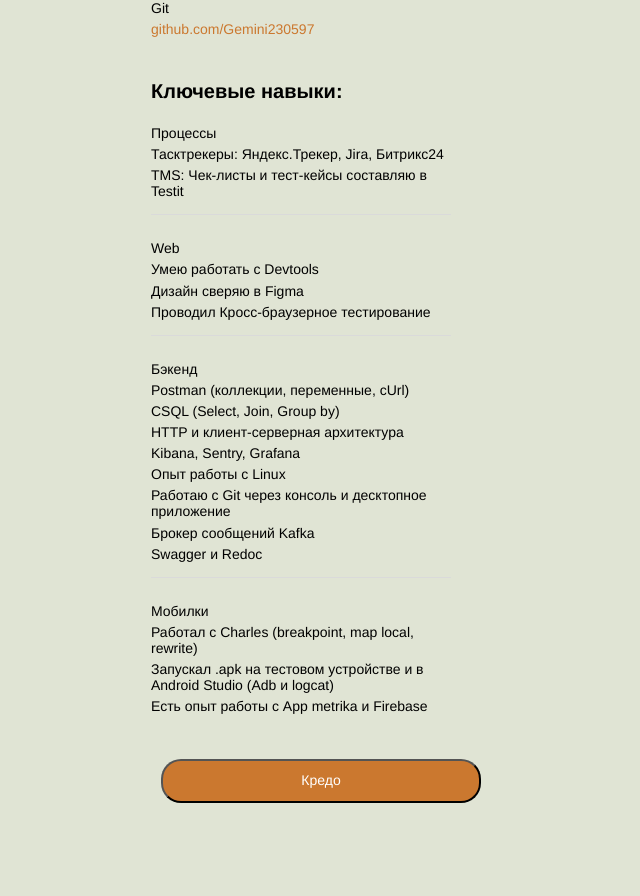
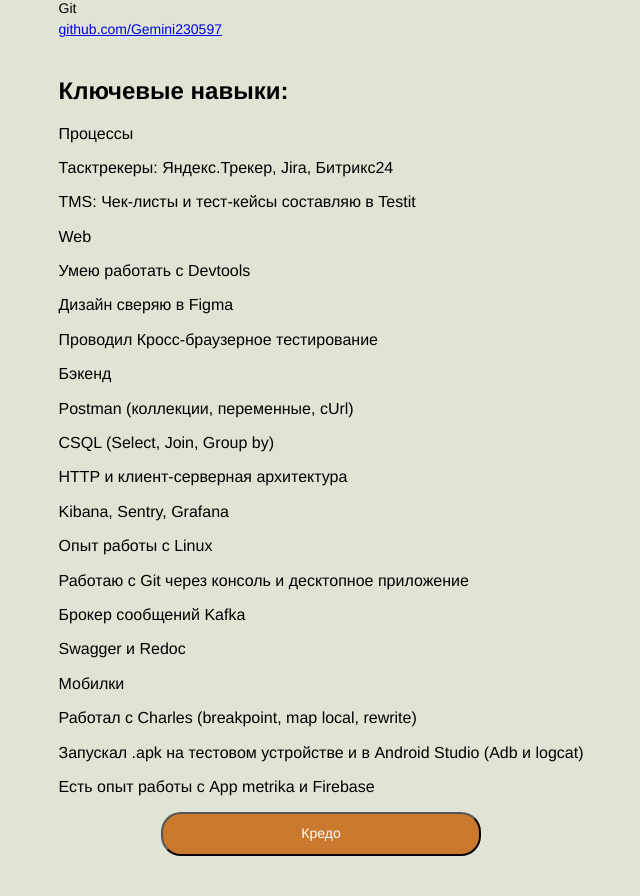
Before and after one commit to Gemini230597/Gemini230597.github.io, a plain HTML site: page index.html in a window 1280 px wide. Shown: the part 1023-1919 px from the top of the page, without its empty margins (319-959 px from the left). Before the commit the page ends 1866 px from the top, so only its background shows below. Drawn offline with Linux system fonts and the light colour scheme.

Commit message:
Update index.html

```diff
--- a/index.html
+++ b/index.html
@@ -6,8 +6,8 @@
     <meta name="viewport" content="width=device-width, initial-scale=1.0" />
     <link href="./normalize.css" rel="stylesheet" />
     <link href="./style.css" rel="stylesheet" />
-    <link rel="icon" href="https://yt3.googleusercontent.com/ytc/AIdro_kXDqGFvZ7HmIN76e7StXSv04H_Bv4BJT9o-WQb=s900-c-k-c0x00ffffff-no-rj" type="image/x-icon">
-    <title>Document</title>
+    <link rel="icon" href="https://yt3.googleusercontent.com/ytc/AIdro_kXDqGFvZ7HmIN76e7StXSv04H_Bv4BJT9o-WQb=s900-c-k-c0x00ffffff-no-rj" type="image/x-icon" />
+    <title>Павел Колесников</title>
   </head>
   <body>
     <header class="header">
@@ -17,64 +17,84 @@
       <p class="header__title">QA Engineer</p>
     </header>
     <main>
+      <!-- Вкладка "Доступен" -->
       <section class="links">
         <h2 class="links__header">Доступен</h2>
         <ul class="links__container">
           <li class="links__link">
-            <img src="icons8-телеграм-24.png" alt="avatar" height="20px" />
+            <img src="icons8-телеграм-24.png" alt="telegram icon" height="20px" />
             <p class="links__title">Телеграм</p>
-            <a class="linsk__link" href="https://t.me/Gemini230597">@Gemini230597</a>
+            <a class="links__link-text" href="https://t.me/Gemini230597">@Gemini230597</a>
           </li>
           <li class="links__link">
-            <img src="icons8-почта-48.png" alt="avatar" height="20px" />
+            <img src="icons8-почта-48.png" alt="mail icon" height="20px" />
             <p class="links__title">Эл. почта</p>
-            <a class="linsk__link" href="mailto:pash230597@mail.ru"
-              >pash230597@mail.ru</a
-            >
+            <a class="links__link-text" href="mailto:pash230597@mail.ru">pash230597@mail.ru</a>
           </li>
           <li class="links__link">
-            <img src="icons8-github-48.png" alt="avatar" height="20px" />
+            <img src="icons8-github-48.png" alt="github icon" height="20px" />
             <p class="links__title">Git</p>
-            <a class="linsk__link" href="https://github.com/Gemini230597/">github.com/Gemini230597</a>
+            <a class="links__link-text" href="https://github.com/Gemini230597/">github.com/Gemini230597</a>
           </li>
         </ul>
       </section>
-      <section class="links">
-        <h2 class="links__header">Ключевые навыки:</h2>
-        <ul class="links__container">
-          <li class="links__link">
-            <p class="links__title">Процессы</p>
-            <p class="links__title">Тасктрекеры: Яндекс.Трекер, Jira, Битрикс24</p>
-            <p class="links__title">TMS: Чек-листы и тест-кейсы составляю в Testit</p>
-          </li>
-          <li class="links__link">
-            <p class="links__title">Web</p>
-            <p class="links__title">Умею работать с Devtools</p>
-            <p class="links__title">Дизайн сверяю в Figma</p>
-            <p class="links__title">Проводил Кросс-браузерное тестирование</p>
-          </li>
-          <li class="links__link">
-            <p class="links__title">Бэкенд</p>
-            <p class="links__title">Postman (коллекции, переменные, cUrl)</p>
-            <p class="links__title">СSQL (Select, Join, Group by)</p>
-            <p class="links__title">HTTP и клиент-серверная архитектура</p>
-            <p class="links__title">Kibana, Sentry, Grafana</p>
-            <p class="links__title">Опыт работы с Linux</p>
-            <p class="links__title">Работаю с Git через консоль и десктопное приложение</p>
-            <p class="links__title">Брокер сообщений Kafka</p>
-            <p class="links__title">Swagger и Redoc</p>
-          </li>
-          <li class="links__link">
-            <p class="links__title">Мобилки</p>
-            <p class="links__title">Работал с Charles (breakpoint, map local, rewrite)</p>
-            <p class="links__title">Запускал .apk на тестовом устройстве и в Android Studio (Adb и logcat)</p>
-            <p class="links__title">Есть опыт работы с App metrika и Firebase</p>
-          </li>
-        </ul>
+      <!-- Вкладка "Ключевые навыки" -->
+      <section class="skills">
+        <h2 class="skills__header">Ключевые навыки:</h2>
+        <div class="skills__container">
+          <!-- 1 строка -->
+          <div class="skills__row">
+            <div class="skills__column1">
+              <p class="skills__title">Процессы</p>
+            </div>
+            <div class="skills__column">
+              <p>Тасктрекеры: Яндекс.Трекер, Jira, Битрикс24</p>
+              <p>TMS: Чек-листы и тест-кейсы составляю в Testit</p>
+            </div>
+          </div>
+          <!-- 2 строка -->
+          <div class="skills__row">
+            <div class="skills__column1">
+              <p class="skills__title">Web</p>
+            </div>
+            <div class="skills__column">
+              <p>Умею работать с Devtools</p>
+              <p>Дизайн сверяю в Figma</p>
+              <p>Проводил Кросс-браузерное тестирование</p>
+            </div>
+          </div>
+          <!-- 3 строка -->
+          <div class="skills__row">
+            <div class="skills__column1">
+              <p class="skills__title">Бэкенд</p>
+            </div>
+            <div class="skills__column">
+              <p>Postman (коллекции, переменные, cUrl)</p>
+              <p>СSQL (Select, Join, Group by)</p>
+              <p>HTTP и клиент-серверная архитектура</p>
+              <p>Kibana, Sentry, Grafana</p>
+              <p>Опыт работы с Linux</p>
+              <p>Работаю с Git через консоль и десктопное приложение</p>
+              <p>Брокер сообщений Kafka</p>
+              <p>Swagger и Redoc</p>
+            </div>
+          </div>
+          <!-- 4 строка -->
+          <div class="skills__row">
+            <div class="skills__column1">
+              <p class="skills__title">Мобилки</p>
+            </div>
+            <div class="skills__column">
+              <p>Работал с Charles (breakpoint, map local, rewrite)</p>
+              <p>Запускал .apk на тестовом устройстве и в Android Studio (Adb и logcat)</p>
+              <p>Есть опыт работы с App metrika и Firebase</p>
+            </div>
+          </div>
+        </div>
       </section>
     </main>
     <footer>
-      <button type = "button" class="button-link" href=""> Кредо </button>
+      <button type="button" class="button-link">Кредо</button>
     </footer>
     <script type="text/javascript" src="js.js"></script>
   </body>
```
